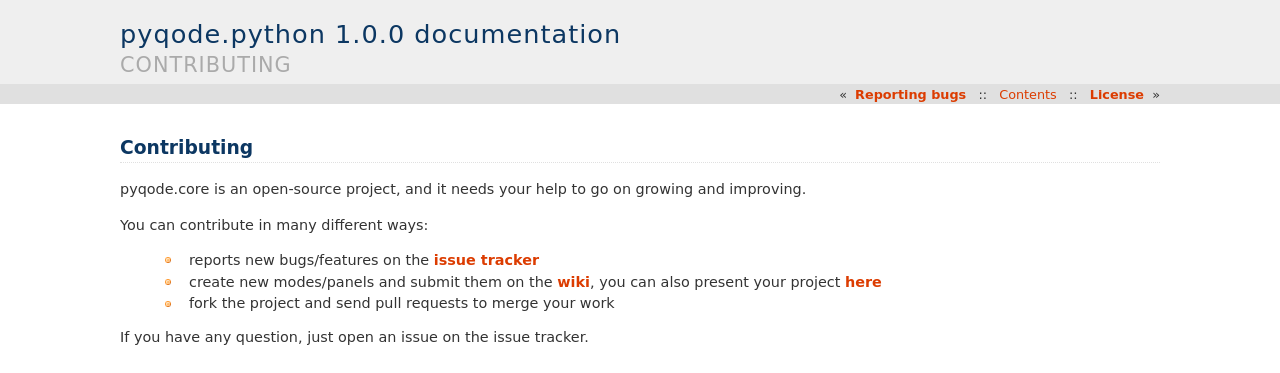
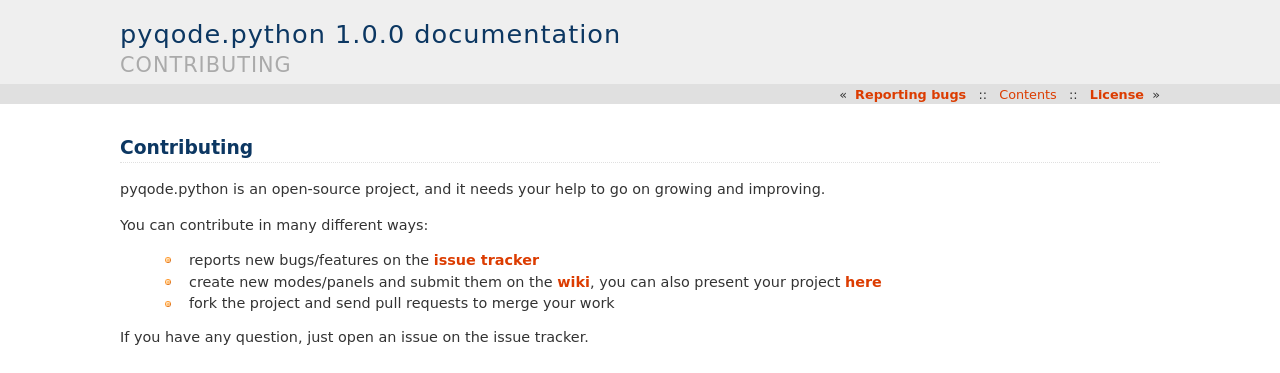
Before and after one commit to pyQode/pyqode.python, a Sphinx documentation site: the page built from doc/source/contribute.rst, in a window 1280 px wide. Shown: the top 373 px of the page. Built offline with Sphinx 7.4.7, drawn with Linux system fonts in a browser that asks for light colours; formulas are drawn with MathJax 3.

Commit message:
DOC: fix bad directive (reference to pyqode.core instead of pyqode.python)

```diff
--- a/doc/source/contribute.rst
+++ b/doc/source/contribute.rst
@@ -1,7 +1,7 @@
 Contributing
 ==================
 
-pyqode.core is an open-source project, and it needs your help to go on growing
+pyqode.python is an open-source project, and it needs your help to go on growing
 and improving.
 
 You can contribute in many different ways:
--- a/doc/source/download.rst
+++ b/doc/source/download.rst
@@ -41,7 +41,7 @@ Alternatively you can clone the repository using git:
 .. code-block:: bash
 
     $ git clone git@github.com:ColinDuquesnoy/pyqode.python.git
-    $ cd pyqode.core
+    $ cd pyqode.python
     $ python setup.py install
 
 .. _source archive: https://github.com/ColinDuquesnoy/pyqode.python/archive/master.zip
```
